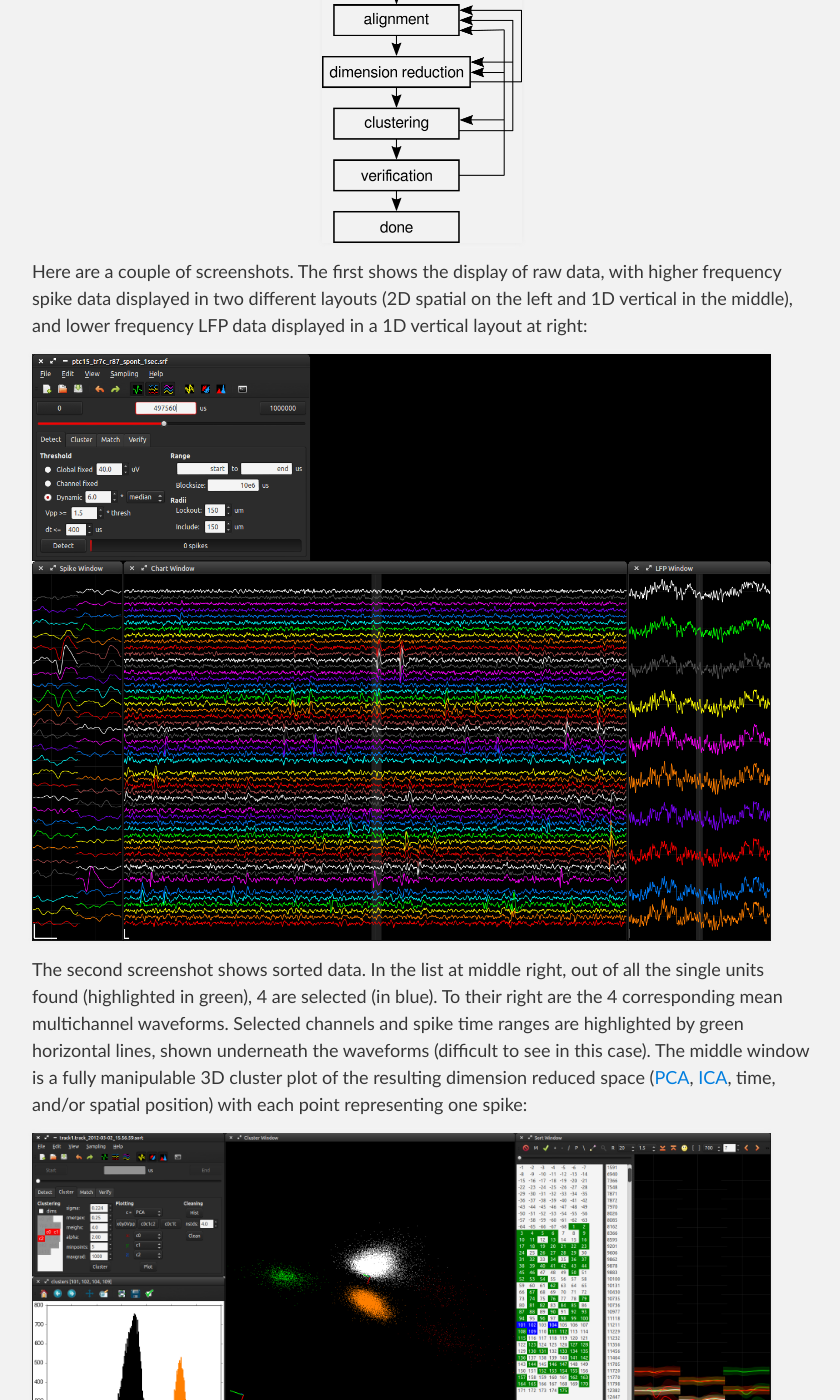
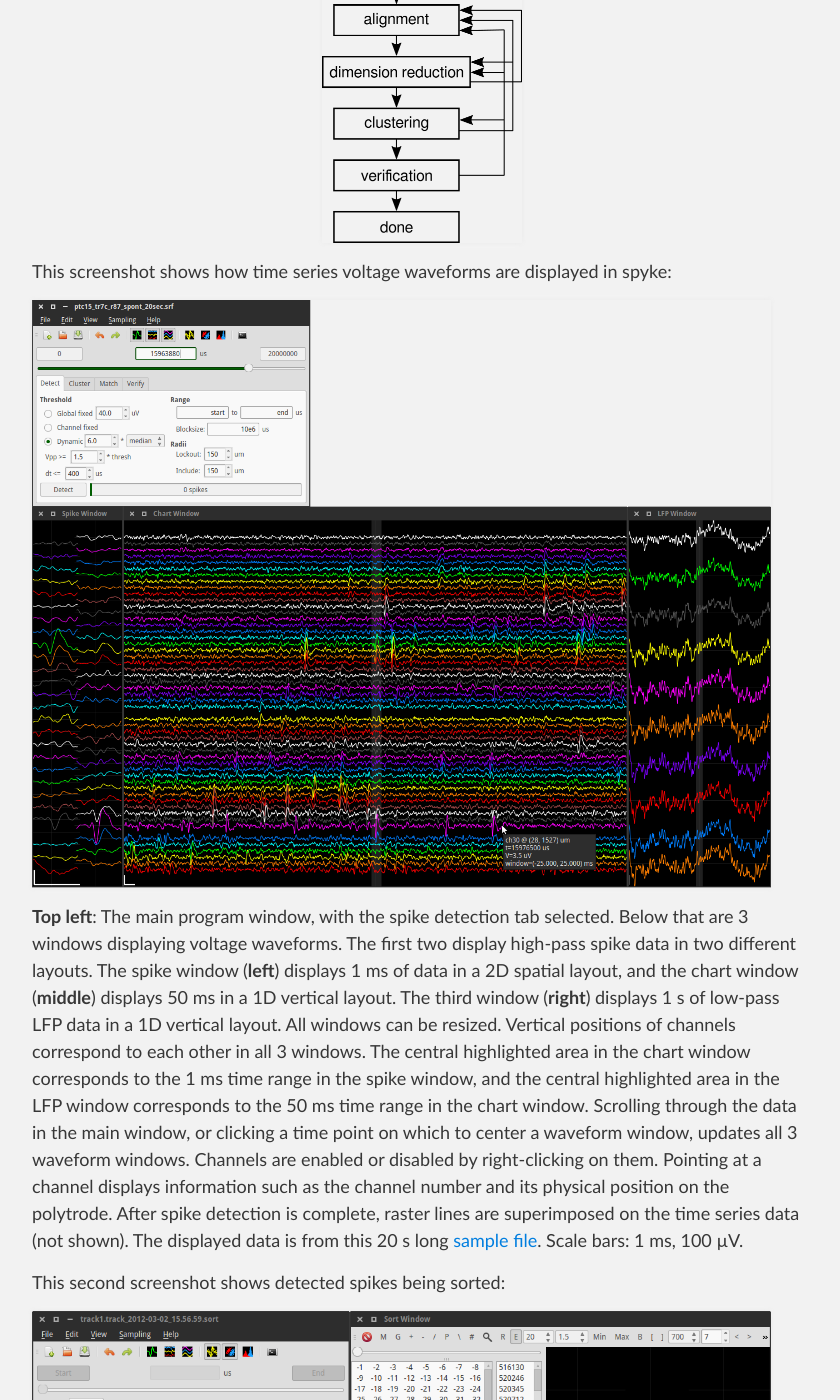
Before and after one commit to spyke/spyke.github.io, a Jekyll site: the page built from index.md, in a window 1280 px wide and 1400 px high, scrolled down 862 px. Shown: the whole window, without its empty margins (218-1058 px from the left). Built offline with Jekyll 4.4.1, drawn with Linux system fonts in a browser that asks for light colours; some of the changed text lies outside the part shown.

Commit message:
Update screenshots and captions from thesis

```diff
--- a/index.md
+++ b/index.md
@@ -24,29 +24,55 @@ of the process:
    </a>
 </p>
 
-Here are a couple of screenshots. The first shows the display of raw data, with higher
-frequency spike data displayed in two different layouts (2D spatial on the left and 1D
-vertical in the middle), and lower frequency LFP data displayed in a 1D vertical layout at
-right:
+This screenshot shows how time series voltage waveforms are displayed in spyke:
 
-<p><a href="images/raw_data.png">
-   <img src="images/raw_data.png" alt="raw data screenshot">
+<p><a href="images/spykeviz.png">
+   <img src="images/spykeviz.png" alt="raw data screenshot">
    </a>
 </p>
 
-The second screenshot shows sorted data. In the list at middle right, out of all the single
-units found (highlighted in green), 4 are selected (in blue). To their right are the 4
-corresponding mean multichannel waveforms. Selected channels and spike time ranges are
-highlighted by green horizontal lines, shown underneath the waveforms (difficult to see in
-this case). The middle window is a fully manipulable 3D cluster plot of the resulting
-dimension reduced space ([PCA](http://en.wikipedia.org/wiki/Principal_component_analysis),
-[ICA](http://en.wikipedia.org/wiki/Independent_component_analysis), time, and/or spatial
-position) with each point representing one spike:
+**Top left**: The main program window, with the spike detection tab selected. Below that are 3
+windows displaying voltage waveforms. The first two display high-pass spike data in two
+different layouts. The spike window (**left**) displays 1 ms of data in a 2D spatial layout,
+and the chart window (**middle**) displays 50 ms in a 1D vertical layout. The third window
+(**right**) displays 1 s of low-pass LFP data in a 1D vertical layout. All windows can be
+resized. Vertical positions of channels correspond to each other in all 3 windows. The central
+highlighted area in the chart window corresponds to the 1 ms time range in the spike window,
+and the central highlighted area in the LFP window corresponds to the 50 ms time range in the
+chart window. Scrolling through the data in the main window, or clicking a time point on which
+to center a waveform window, updates all 3 waveform windows. Channels are enabled or disabled
+by right-clicking on them. Pointing at a channel displays information such as the channel
+number and its physical position on the polytrode. After spike detection is complete, raster
+lines are superimposed on the time series data (not shown). The displayed data is from this 20
+s long [sample file](http://swindale.ecc.ubc.ca/spyke). Scale bars: 1 ms, 100 µV.
 
-<p><a href="images/sorted_data.png">
-   <img src="images/sorted_data.png" alt="sorted data screenshot">
+This second screenshot shows detected spikes being sorted:
+
+<p><a href="images/spykesort.png">
+   <img src="images/spykesort.png" alt="sorted data screenshot">
    </a>
 </p>
+
+**Top left**: The main window, with the clustering tab selected. Dimension reduction and
+clustering controls are visible. **Bottom left**: The cluster window showing three clusters
+(orange, green, magenta). Each point represents a spike in 3D cluster space.
+[PCA](http://en.wikipedia.org/wiki/Principal_component_analysis) cluster space is shown in
+this example. Other possibilities include
+[ICA](http://en.wikipedia.org/wiki/Independent_component_analysis), time, and/or spatially
+localized position. The tooltip shows information about one particular spike and its parent
+(magenta) cluster. Using the mouse, the view can be rotated, zoomed, and panned, and spikes
+and clusters can be selected and deselected. The value of the clustering parameter
+[σ](http://www.frontiersin.org/Systems_Neuroscience/10.3389/fnsys.2014.00006/abstract) can
+also be manipulated directly in this window using the mouse, with the central axes scaling
+accordingly. **Right**: The sort window is divided into two areas: a set of selection lists on
+the left, and a waveform display on the right. Clockwise from top left, the lists represent
+clusters, spikes belonging to the selected clusters, and unsorted spikes. Clusters marked as
+"good" are highlighted in the cluster list in green, and selected clusters are highlighted in
+blue. The 3 selected numbers are the IDs of the 3 clusters displayed in the cluster window,
+and their corresponding mean waveforms (± 2 standard deviations) are shown in the waveform
+display. Selected channels and spike time ranges are represented by green horizontal lines
+underneath the waveforms (partly obscured). If specific spikes are selected, their waveforms
+are also plotted. Scale bar: 1 ms, 100 µV.
 
 <!---
 Here is a test screencast, just to see how well it works (or doesn't):
```
Also changed, not shown: images/raw_data.png (deleted), images/sorted_data.png (deleted), images/spykesort.png (added), images/spykeviz.png (added).
